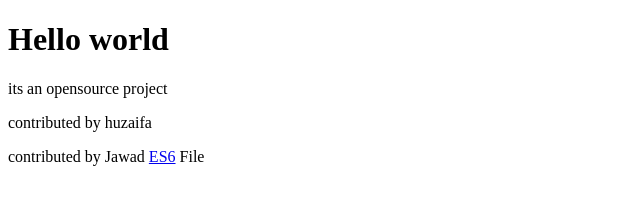
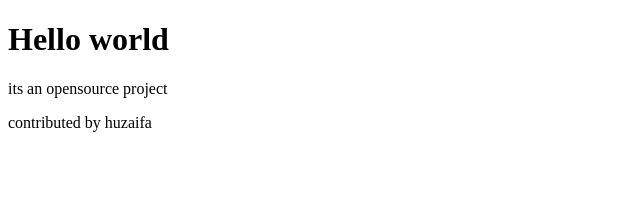
Before and after one commit to mabdullahjs/opensource, a plain HTML site: page index.html in a window 1280 px wide. Shown: the whole page, without its empty margins (0-640 px from the left). Drawn offline with Linux system fonts and the light colour scheme.

Commit message:
complete

```diff
--- a/index.html
+++ b/index.html
@@ -9,7 +9,6 @@
     <h1>Hello world</h1>
     <p>its an opensource project</p>
     <p>contributed by huzaifa</p>
-    <p>contributed by Jawad <a href="./Es6.html">ES6</a> File</p>
 
 </body>
 </html>
```
